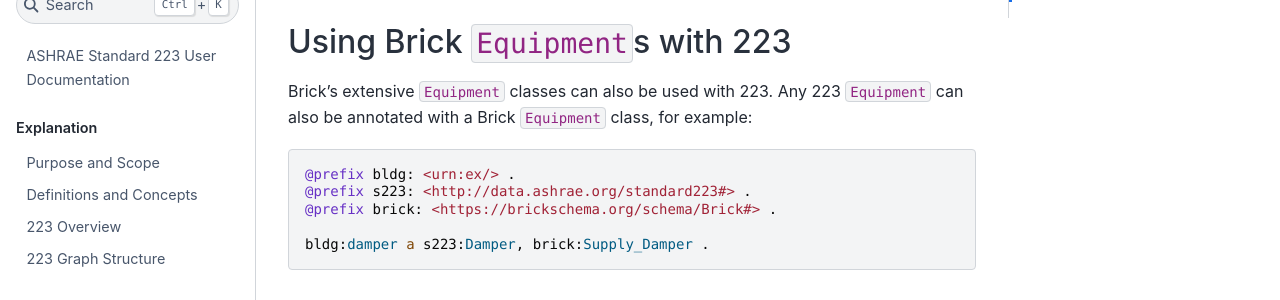
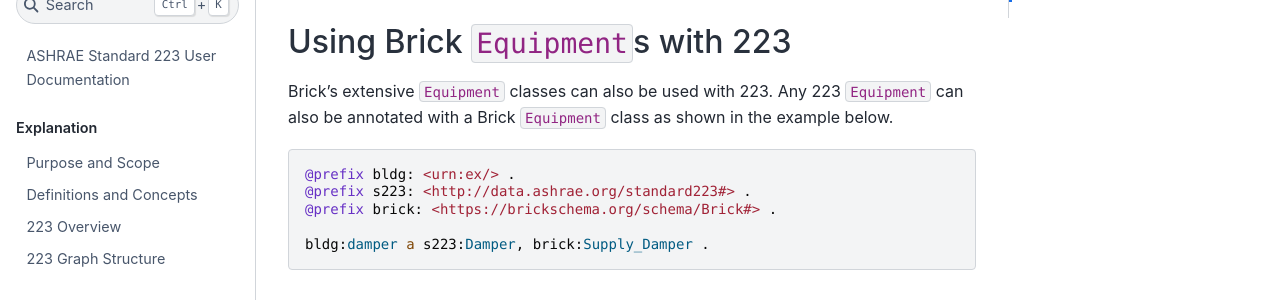
Before and after one commit to open223/docs.open223.info, a Jupyter Book: the page built from guides/brick-rec.md, in a window 1280 px wide and 900 px high, scrolled down 1897 px. Shown: the part 153-453 px from the top of the window. Built offline with Jupyter Book 1.0.4 settings and Sphinx 7.4.7 and the Sphinx Book theme 1.1.4, drawn with Linux system fonts in a browser that asks for light colours.

Commit message:
Update guides/brick-rec.md
Co-authored-by: Matt Steen <MatthewSteen@users.noreply.github.com>

````diff
--- a/guides/brick-rec.md
+++ b/guides/brick-rec.md
@@ -84,7 +84,7 @@
 ## Using Brick `Equipment`s with 223
 
 Brick's extensive `Equipment` classes can also be used with 223.
-Any 223 `Equipment` can also be annotated with a Brick `Equipment` class, for example:
+Any 223 `Equipment` can also be annotated with a Brick `Equipment` class as shown in the example below.
 
 ```turtle
 @prefix bldg: <urn:ex/> .
````
